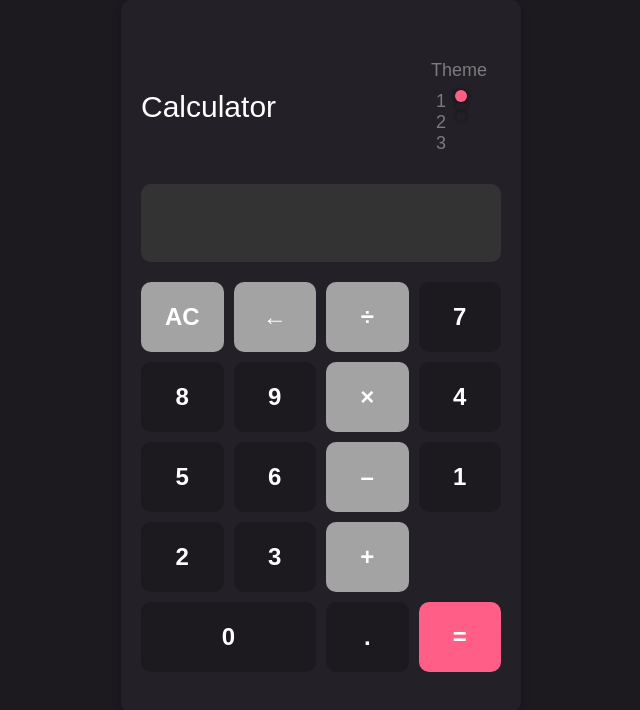
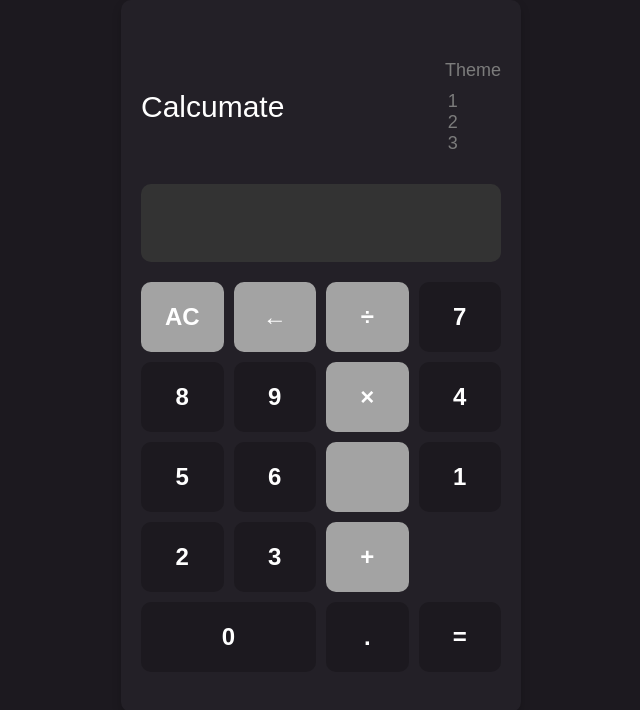
Before and after one commit to yosephdev/caculator-app, a React (Create React App) app: page / in a window 1280 px wide. Shown: the top 710 px of the page, without its empty margins (319-959 px from the left). Built offline with nearby package versions, Linux system fonts and the light colour scheme; the HTML template or start-up script is replaced by a standard one.

Commit message:
change theme div

```diff
--- a/src/App.js
+++ b/src/App.js
@@ -1,5 +1,5 @@
+import React, { useState, useEffect } from "react";
 import "./App.css";
-import { useState, useEffect } from "react";
 
 const App = () => {
   const [theme, setTheme] = useState("1");
@@ -45,7 +45,6 @@
   useEffect(() => {
     const root = document.documentElement;
     root.style.setProperty("--theme-number", theme);
-
     const bullets = document.querySelectorAll("#theme-bullets > div");
     bullets.forEach((bullet) => {
       bullet.classList.remove("active");
@@ -55,25 +54,25 @@
 
   return (
     <div className="calc-wrapper">
-      <nav>
-        <header>Calculator</header>
-        <aside>
-          <p>Theme</p>
+      <nav className="nav">
+        <header className="header">Calcumate</header>
+        <aside className="aside">
+          <p className="theme-text">Theme</p>
           <div id="theme-grid">
             <div id="theme-numbers">
-              <div onClick={() => handleThemeChange("1")}>1</div>
-              <div onClick={() => handleThemeChange("2")}>2</div>
-              <div onClick={() => handleThemeChange("3")}>3</div>
+              <div className="theme-number" onClick={() => handleThemeChange("1")}>1</div>
+              <div className="theme-number" onClick={() => handleThemeChange("2")}>2</div>
+              <div className="theme-number" onClick={() => handleThemeChange("3")}>3</div>
             </div>
             <div id="theme-bullets">
               <div onClick={() => handleThemeChange("1")}>
-                <div id="bullet"></div>
+                <div className="bullet"></div>
               </div>
               <div onClick={() => handleThemeChange("2")}>
-                <div id="bullet"></div>
+                <div className="bullet"></div>
               </div>
               <div onClick={() => handleThemeChange("3")}>
-                <div id="bullet"></div>
+                <div className="bullet"></div>
               </div>
             </div>
           </div>
@@ -81,6 +80,7 @@
       </nav>
       <div className="screen-wrapper">
         <input
+          className="screen"
           type="text"
           readOnly
           value={input}
@@ -108,7 +108,7 @@
         <button onClick={() => setInput(input + "5")}>5</button>
         <button onClick={() => setInput(input + "6")}>6</button>
         <button className="gray" onClick={() => handleOperatorClick("-")}>
-          –
+
         </button>
         <button onClick={() => setInput(input + "1")}>1</button>
         <button onClick={() => setInput(input + "2")}>2</button>
@@ -120,12 +120,12 @@
           0
         </button>
         <button onClick={() => setInput(input + ".")}>.</button>
-        <button className="pink" onClick={handleEqualClick}>
+        <button className="orange" onClick={handleEqualClick}>
           =
         </button>
       </div>
     </div>
   );
-};
+}
 
 export default App;
```
